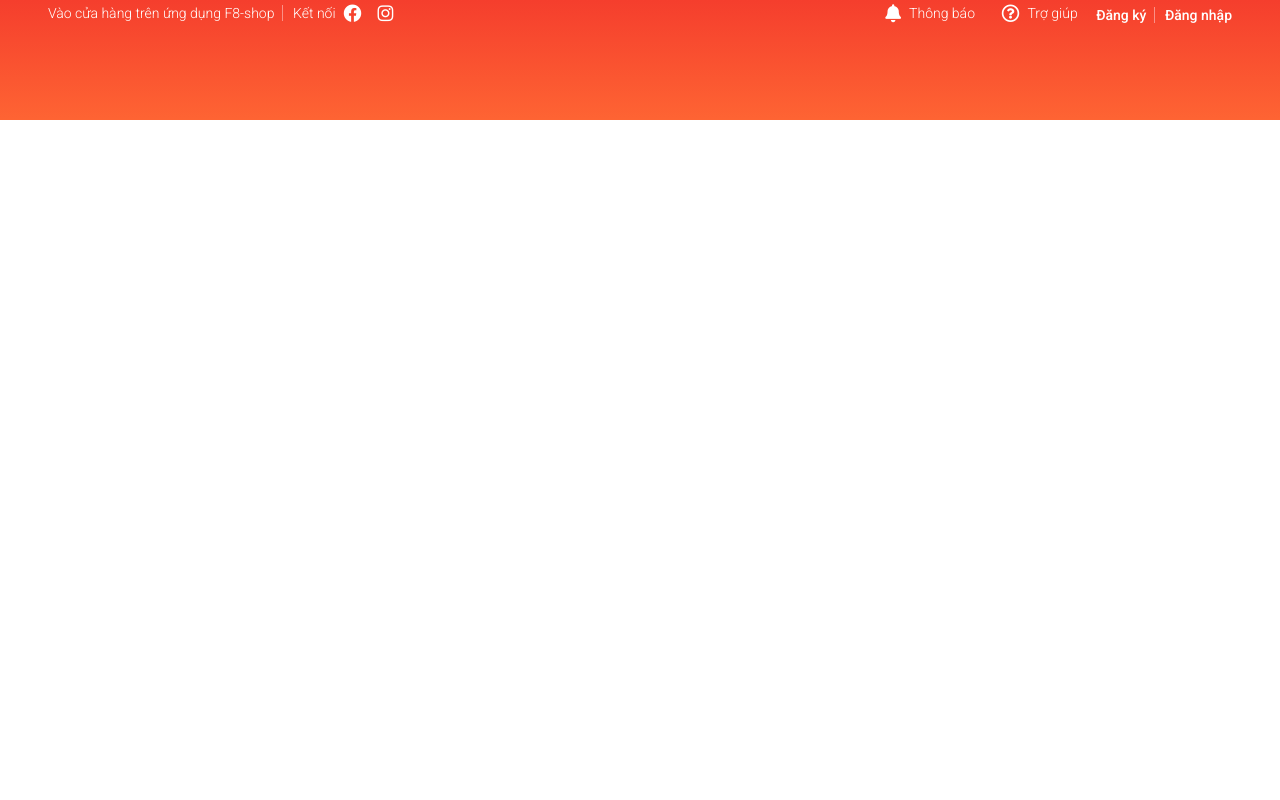
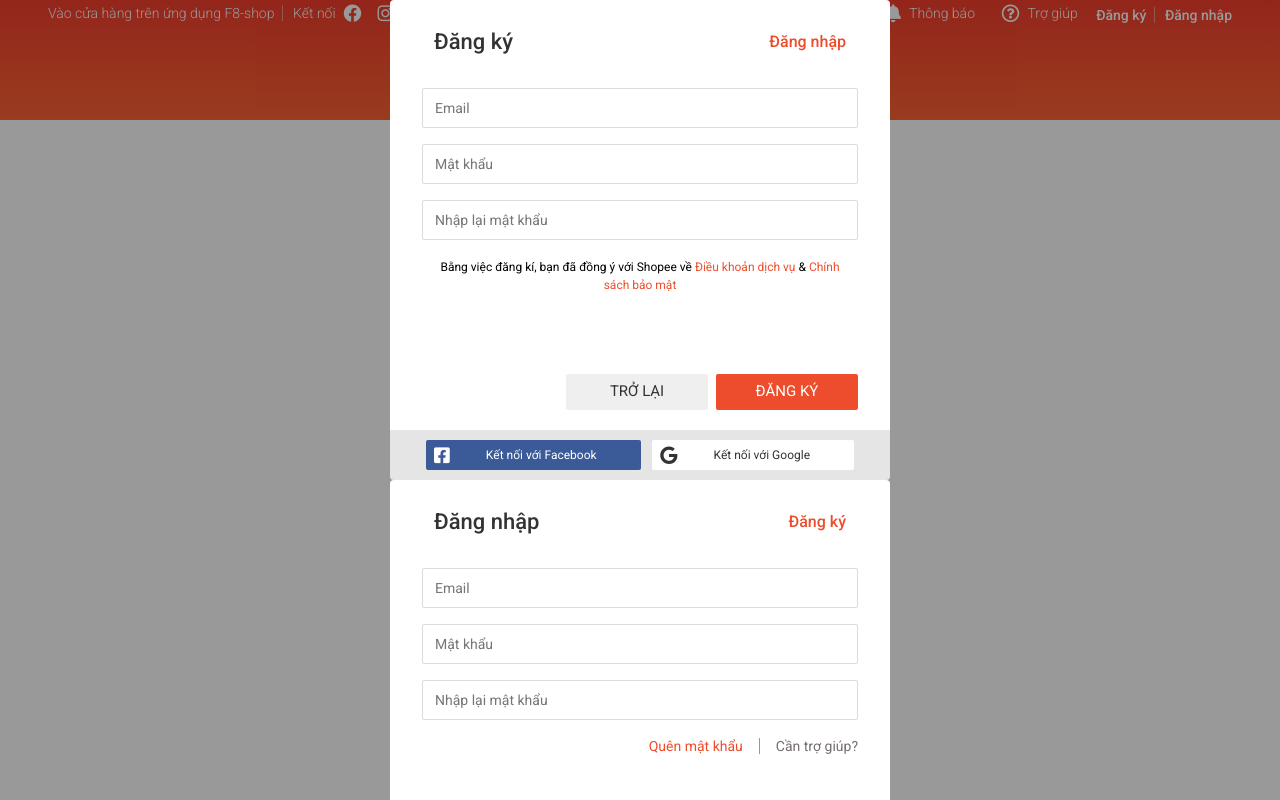
Before and after one commit to vietduc3001/shopee, a plain HTML site: page index.html in a window 1280 px wide. Drawn offline with nearby package versions, Linux system fonts and the light colour scheme.

Commit message:
laptop remove comment

```diff
--- a/index.html
+++ b/index.html
@@ -110,14 +110,14 @@
     </div>
 
     <!-- Modal Layout -->
-    <!-- <div class="modal">
+    <div class="modal">
         <div class="modal__overlay">
 
         </div>
 
-        <div class="modal__body"> -->
+        <div class="modal__body">
             <!-- Register form -->
-            <!-- <div class="auth-form">
+            <div class="auth-form">
                 <div class="auth-form__container">
                     <div class="auth-form__header">
                         <h3 class="auth-form__heading">Đăng ký</h3>
@@ -160,10 +160,10 @@
                         <span class="auth-form__socials-title">Kết nối với Google</span>
                     </a>
                 </div>
-            </div> -->
+            </div>
 
             <!-- Login form -->
-            <!-- <div class="auth-form">
+            <div class="auth-form">
                 <div class="auth-form__container">
                     <div class="auth-form__header">
                         <h3 class="auth-form__heading">Đăng nhập</h3>
```
